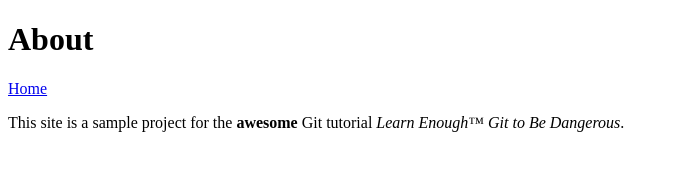
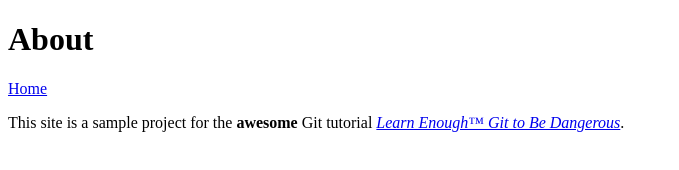
Before and after one commit to richardm90/legwebsite, a plain HTML site: page about.html in a window 1280 px wide. Shown: the whole page, without its empty margins (0-679 px from the left). Drawn offline with Linux system fonts and the light colour scheme.

Commit message:
Add link to tutorial title

```diff
--- a/about.html
+++ b/about.html
@@ -8,7 +8,7 @@
     <a href="index.html">Home</a>
     <p>
       This site is a sample project for the <strong>awesome</strong> Git
-      tutorial <em>Learn Enough™ Git to Be Dangerous</em>.
+      tutorial <a href="http://learnenough.com/git-tutorial"><em>Learn Enough™ Git to Be Dangerous</em></a>.
     </p>
   </body>
 </html>
```
